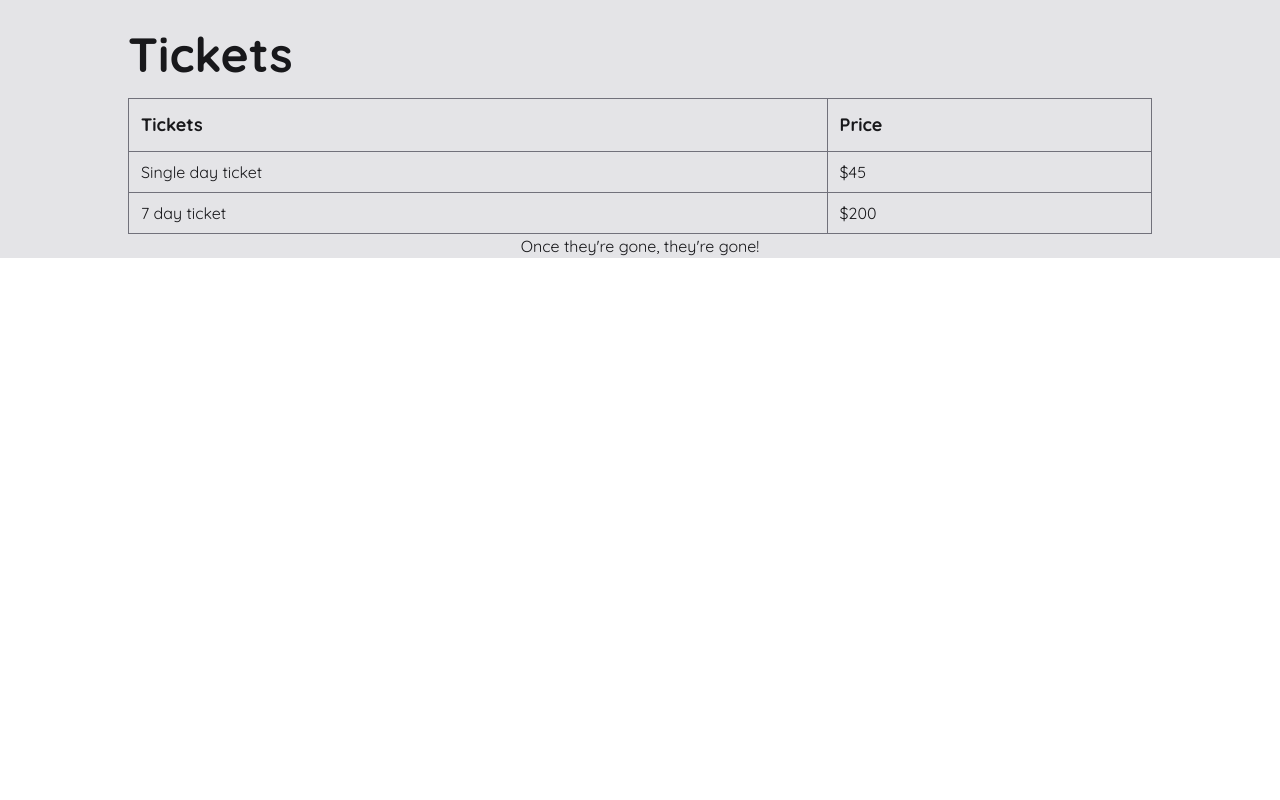
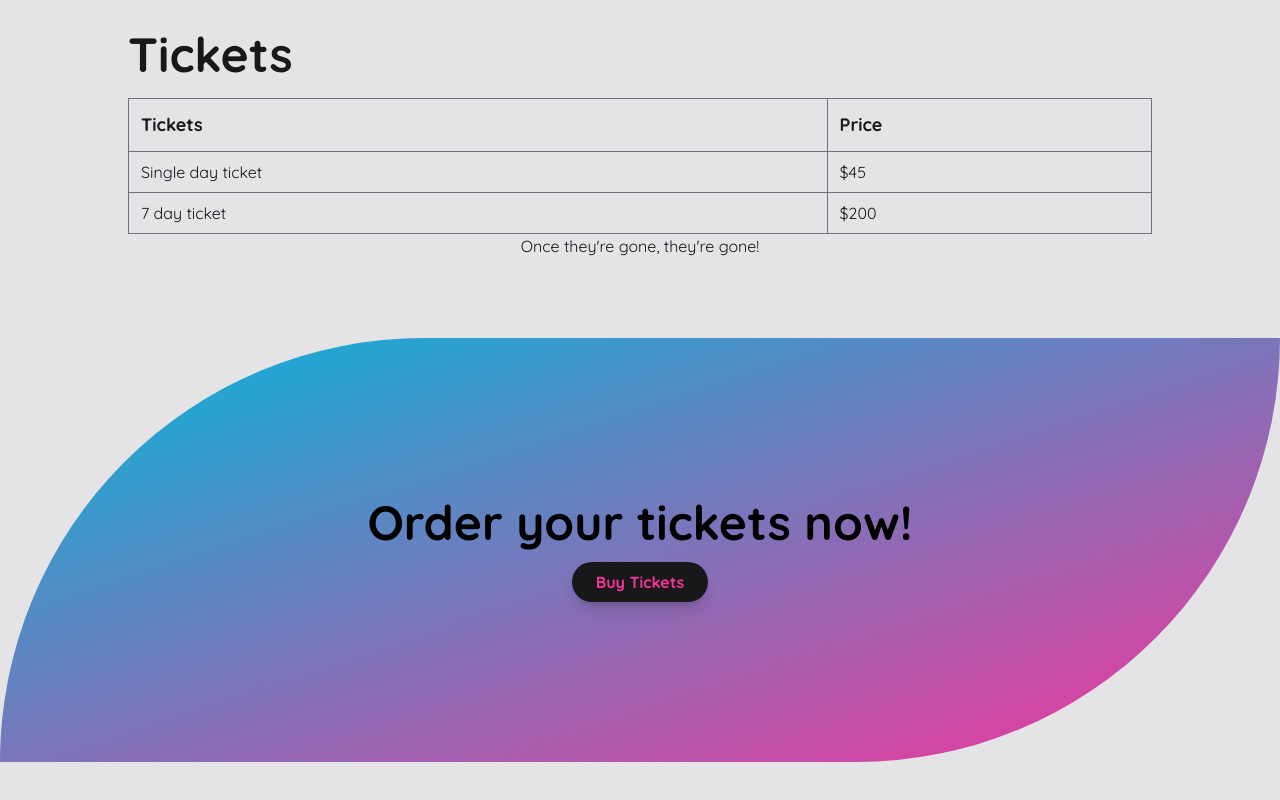
Before and after one commit to Tharushzzz/tailwind-course, a website: page src/index.html in a window 1280 px wide. Shown: the part 2049-2849 px from the top of the page. Before the commit the page ends 2307 px from the top, so only its background shows below. Drawn offline with Linux system fonts and the light colour scheme.

Commit message:
add order ticket section

```diff
--- a/src/index.html
+++ b/src/index.html
@@ -37,7 +37,7 @@
   <title>TW:MF</title>
 </head>
 <body class="dark">
-  <main class="bg-zinc-200 dark:bg-zinc-900">
+  <main class="bg-zinc-200 dark:bg-zinc-900 pb-40">
     <header class="text-zinc-200">
       <button id="dark-mode-toggle" class=" z-10 fixed top-24 right-0 inline-block cursor-pointer rounded-l-lg bg-zinc-900 dark:bg-zinc-200 text-zinc-200 dark:text-zinc-900 p-2 text-3xl">
         <i class="fas fa-sun dark:hidden"></i>
@@ -229,6 +229,10 @@
       </table>
     </div>
 
+    <section class="py-40 px-10 flex rounded-tl-full rounded-br-full mt-20 flex-col justify-center items-center bg-linear-to-br from-cyan-500 to bg-pink-500">
+      <h2>Order your tickets now!</h2>
+      <button class="mt-4 bg-zinc-900 text-pink-500 font-bold py-2 px-6 rounded-full shadow-lg shadow-black/15 cursor-pointer">Buy Tickets</button>
+    </section>
   </main>
 </body>
 </html>
```
Also changed, not shown: src/output.css.
